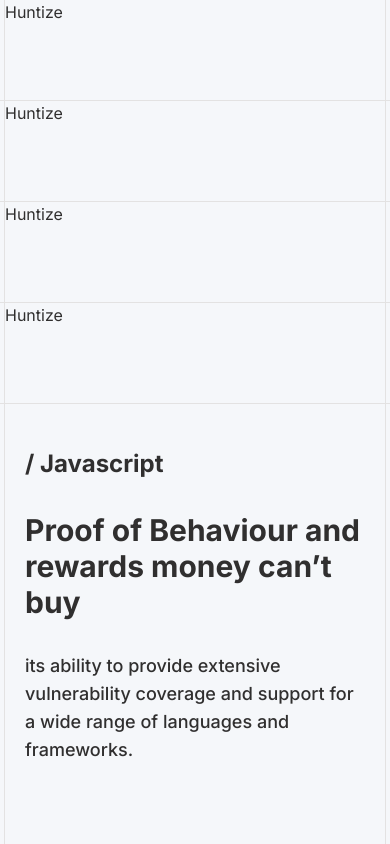
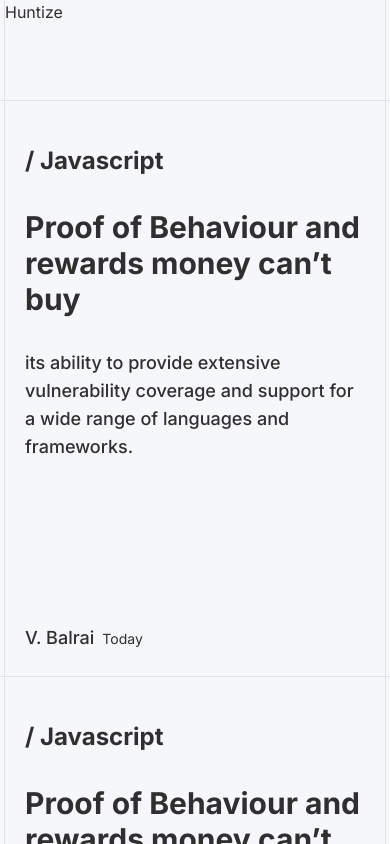
Before and after one commit to tashbalrai/huntize, a Next.js app: page / in a window 390 px wide. Shown: the top 844 px of the page. Built offline with nearby package versions, Linux system fonts and the light colour scheme.

Commit message:
Added responsiveness to header grid

```diff
--- a/components/header/Header.tsx
+++ b/components/header/Header.tsx
@@ -7,9 +7,15 @@ export default function Header() {
         <header>
             <Grid>
                 <Box height="h-hb">Huntize</Box>
-                <Box height="h-hb">Huntize</Box>
-                <Box height="h-hb">Huntize</Box>
-                <Box height="h-hb">Huntize</Box>
+                <Box height="h-hb" boxClass="max-tablet:hidden">
+                    Huntize
+                </Box>
+                <Box height="h-hb" boxClass="max-laptop:hidden">
+                    Huntize
+                </Box>
+                <Box height="h-hb" boxClass="max-desktop:hidden">
+                    Huntize
+                </Box>
             </Grid>
         </header>
     );
--- a/components/ui/Box.tsx
+++ b/components/ui/Box.tsx
@@ -3,11 +3,11 @@ import { useThemeContext } from "@/contexts/ThemeContext";
 import { IBox } from "@/types/blog";
 import React from "react";
 
-const Box = ({ children, height }: IBox) => {
+const Box = ({ children, height, boxClass }: IBox) => {
     const theme = useThemeContext();
 
     return (
-        <div className={`border-b border-line`}>
+        <div className={`border-b border-line ${boxClass}`}>
             <div className={`${height} border-x border-line mx-1 `}>
                 {children}
             </div>
--- a/components/ui/Grid.tsx
+++ b/components/ui/Grid.tsx
@@ -1,9 +1,11 @@
-const Grid = ({ children }: { children: React.ReactNode }) => {
-    return (
-        <div className="grid grid-cols-1 tablet:grid-cols-2 laptop:grid-cols-4">
-            {children}
-        </div>
-    );
+const Grid = ({
+    children,
+    className = "grid grid-cols-1 tablet:grid-cols-2 laptop:grid-cols-3 desktop:grid-cols-4",
+}: {
+    children: React.ReactNode;
+    className?: string;
+}) => {
+    return <div className={className}>{children}</div>;
 };
 
 export { Grid as default, Grid };
--- a/next.config.js
+++ b/next.config.js
@@ -1,4 +1,6 @@
 /** @type {import('next').NextConfig} */
-const nextConfig = {};
+const nextConfig = {
+    output: "export",
+};
 
 module.exports = nextConfig;
--- a/types/blog.ts
+++ b/types/blog.ts
@@ -22,4 +22,5 @@ export interface IBox {
     height?: string;
     width?: string;
     children: React.ReactNode;
+    boxClass?: string;
 }
```
